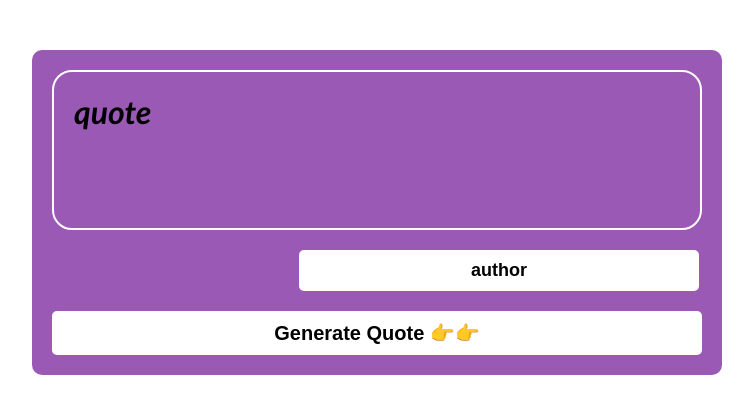
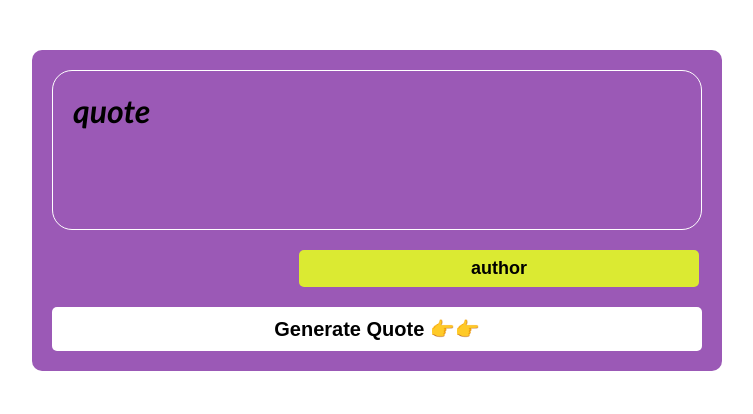
Before and after one commit to roopakonuguru/QuotesWeb, a plain HTML site: page index.html in a window 1280 px wide. Shown: the whole page, without its empty margins (263-1016 px from the left). Drawn offline with Linux system fonts and the light colour scheme.

Commit message:
'version2'

```diff
--- a/style.css
+++ b/style.css
@@ -11,7 +11,7 @@
 .input_box{
     width: 100%;
     height: 160px;
-    border: 2px solid white;
+    border: 1px solid white;
     box-sizing: border-box;
     border-radius: 20px;
     padding: 20px;
@@ -24,8 +24,8 @@
 .author{
     width: 400px;
     margin-top: 20px;
-    padding: 10px 20px;
-    background-color: white;
+    padding: 8px 15px;
+    background-color: rgb(219, 234, 50);
     color: black;
     font-size: 18px;
     border-radius: 5px;
```
